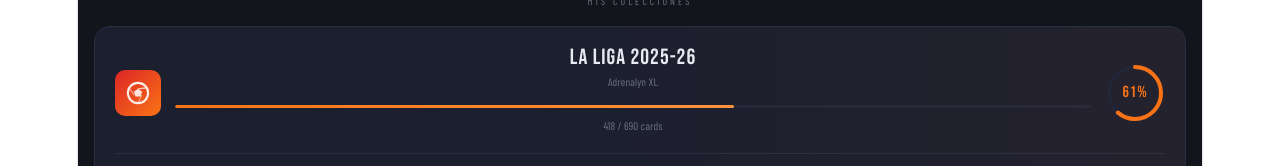
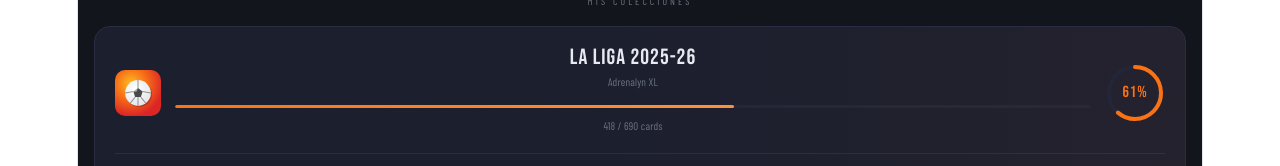
Before and after one commit to csmelconpro/croma, a React (Vite) app: page / in a window 1280 px wide. Shown: the part 146-312 px from the top of the page. Built offline with nearby package versions, Linux system fonts and the light colour scheme; a web font is replaced by a local one.

Commit message:
icono laliga mejorado

```diff
--- a/src/App.jsx
+++ b/src/App.jsx
@@ -79,30 +79,39 @@
 
 function LaLigaIcon({ size = 46 }) {
   const cx = size/2, cy = size/2;
-  const ballR = size * 0.22;
+  const r = size * 0.28;
   return (
     <svg width={size} height={size} viewBox={`0 0 ${size} ${size}`} style={{flexShrink:0}}>
       <defs>
-        <linearGradient id="llGrad" x1="0" y1="0" x2={size} y2={size} gradientUnits="userSpaceOnUse">
-          <stop offset="0%" stopColor="#dc2626"/>
-          <stop offset="100%" stopColor="#f97316"/>
-        </linearGradient>
+        <radialGradient id="llBg" cx="35%" cy="30%" r="70%">
+          <stop offset="0%" stopColor="#fbbf24"/>
+          <stop offset="45%" stopColor="#f97316"/>
+          <stop offset="100%" stopColor="#dc2626"/>
+        </radialGradient>
+        <radialGradient id="llBall" cx="40%" cy="35%" r="65%">
+          <stop offset="0%" stopColor="#ffffff"/>
+          <stop offset="100%" stopColor="#e5e7eb"/>
+        </radialGradient>
       </defs>
-      <rect width={size} height={size} rx={size*0.22} fill="url(#llGrad)"/>
-      {/* Ball outline */}
-      <circle cx={cx} cy={cy} r={ballR} fill="none" stroke="rgba(255,255,255,0.9)" strokeWidth={size*0.045}/>
-      {/* Pentagon center */}
+      {/* Fondo degradado */}
+      <rect width={size} height={size} rx={size*0.22} fill="url(#llBg)"/>
+      {/* Sombra del balón */}
+      <circle cx={cx+size*0.025} cy={cy+size*0.025} r={r} fill="rgba(0,0,0,0.2)"/>
+      {/* Balón blanco */}
+      <circle cx={cx} cy={cy} r={r} fill="url(#llBall)"/>
+      {/* Pentagono negro central */}
       <polygon
-        points={`${cx},${cy-ballR*0.42} ${cx+ballR*0.4},${cy-ballR*0.13} ${cx+ballR*0.25},${cy+ballR*0.34} ${cx-ballR*0.25},${cy+ballR*0.34} ${cx-ballR*0.4},${cy-ballR*0.13}`}
-        fill="rgba(255,255,255,0.85)"/>
-      {/* Patch lines */}
-      {[[-90,-30],[30,90],[150,210],[270,330]].map(([a,b],i)=>{
-        const toRad = d => d*Math.PI/180;
-        return <line key={i}
-          x1={cx+ballR*0.42*Math.cos(toRad(a))} y1={cy+ballR*0.42*Math.sin(toRad(a))}
-          x2={cx+ballR*Math.cos(toRad(b))} y2={cy+ballR*Math.sin(toRad(b))}
-          stroke="rgba(255,255,255,0.5)" strokeWidth={size*0.025}/>;
-      })}
+        points={`${cx},${cy-r*0.38} ${cx+r*0.36},${cy-r*0.12} ${cx+r*0.22},${cy+r*0.32} ${cx-r*0.22},${cy+r*0.32} ${cx-r*0.36},${cy-r*0.12}`}
+        fill="#111" opacity="0.75"/>
+      {/* Líneas de costura */}
+      <line x1={cx} y1={cy-r} x2={cx} y2={cy-r*0.38} stroke="#333" strokeWidth={size*0.022} opacity="0.5"/>
+      <line x1={cx} y1={cy+r*0.32} x2={cx} y2={cy+r} stroke="#333" strokeWidth={size*0.022} opacity="0.5"/>
+      <line x1={cx-r} y1={cy} x2={cx-r*0.36} y2={cy-r*0.12} stroke="#333" strokeWidth={size*0.022} opacity="0.5"/>
+      <line x1={cx+r*0.36} y1={cy-r*0.12} x2={cx+r} y2={cy} stroke="#333" strokeWidth={size*0.022} opacity="0.5"/>
+      <line x1={cx-r*0.22} y1={cy+r*0.32} x2={cx-r*0.6} y2={cy+r*0.8} stroke="#333" strokeWidth={size*0.022} opacity="0.5"/>
+      <line x1={cx+r*0.22} y1={cy+r*0.32} x2={cx+r*0.6} y2={cy+r*0.8} stroke="#333" strokeWidth={size*0.022} opacity="0.5"/>
+      {/* Brillo */}
+      <circle cx={cx-r*0.25} cy={cy-r*0.3} r={r*0.2} fill="rgba(255,255,255,0.5)"/>
     </svg>
   );
 }
```
